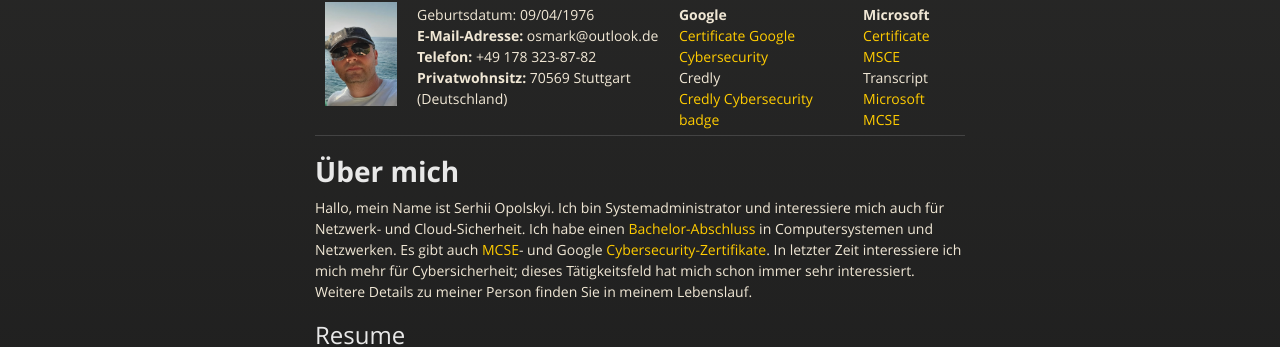
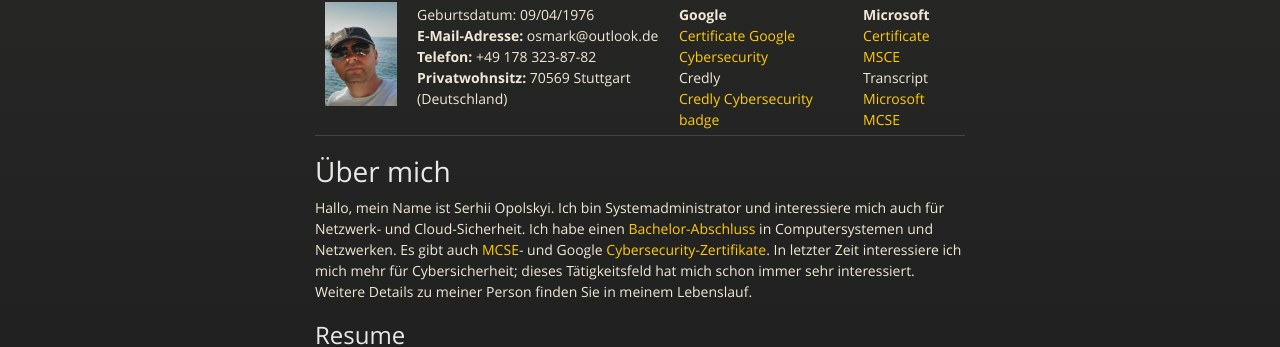
Before and after one commit to serjhubs/Resume, a Jekyll site: the page built from index.md, in a window 1280 px wide. Shown: the part 256-603 px from the top of the page. Built offline with Jekyll 4.4.1, drawn with Linux system fonts in a browser that asks for light colours; the repository's description, which GitHub fills in, is left out.

```diff
--- a/index.md
+++ b/index.md
@@ -25,7 +25,7 @@ layout: default
    </table>
 </Html>
 
-# **Über mich**
+# Über mich
 
 Hallo, mein Name ist Serhii Opolskyi. Ich bin Systemadministrator und interessiere mich auch für Netzwerk- und Cloud-Sicherheit. Ich habe einen [Bachelor-Abschluss](https://drive.google.com/file/d/1NR9-3Gcd8vty_FcaedLcgWorY8zXD0Hw/view?usp=sharing) in Computersystemen und Netzwerken. Es gibt auch [MCSE](https://drive.google.com/file/d/1_MBMY01oDYAAGzxl1yUzZwO7PQMuP292/view?usp=sharing)- und Google [Cybersecurity-Zertifikate](https://www.coursera.org/account/accomplishments/professional-cert/2D5Z6MH5Q7NM). In letzter Zeit interessiere ich mich mehr für Cybersicherheit; dieses Tätigkeitsfeld hat mich schon immer sehr interessiert. Weitere Details zu meiner Person finden Sie in meinem Lebenslauf.
 
```
